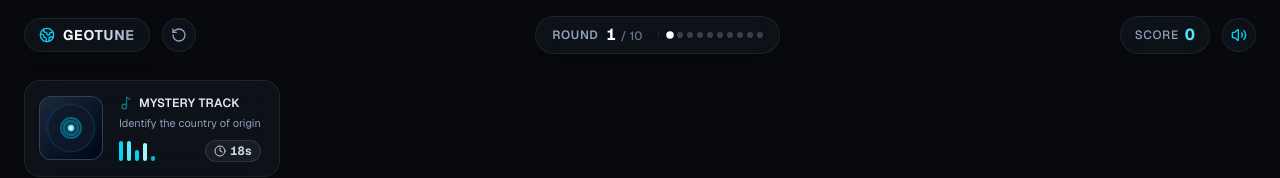
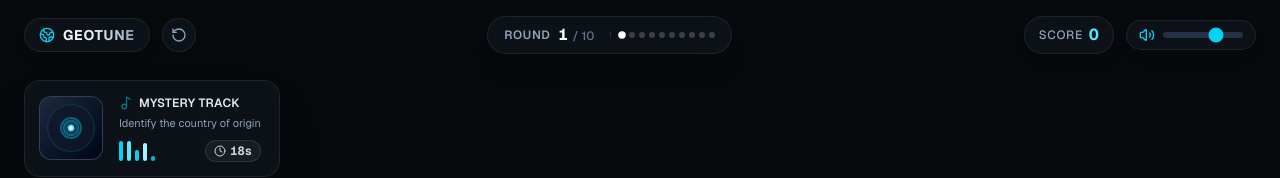
Before and after one commit to Sohaib04/Jingle, a Next.js app: page / in a window 1280 px wide. Both pictures are taken after a click on the button "Start Classic Game (10 Rounds)". Shown: the top 178 px of the page. Built offline with nearby package versions, Linux system fonts and the light colour scheme.

Commit message:
feat: add interactive volume slider and audio scaling to GameHUD and iTunes provider

```diff
--- a/components/game/GameHUD.tsx
+++ b/components/game/GameHUD.tsx
@@ -3,7 +3,7 @@
 import React, { useEffect } from "react";
 import { useGameStore } from "@/lib/game/store";
 import { getStreakTier } from "@/lib/game/streak";
-import { Volume2, VolumeX, Flame, Globe2, RotateCcw } from "lucide-react";
+import { Volume2, Volume1, VolumeX, Flame, Globe2, RotateCcw } from "lucide-react";
 
 export default function GameHUD() {
   const gameStatus = useGameStore((s) => s.gameStatus);
@@ -12,6 +12,7 @@ export default function GameHUD() {
   const totalScore = useGameStore((s) => s.totalScore);
   const currentStreak = useGameStore((s) => s.currentStreak);
   const playbackState = useGameStore((s) => s.playbackState);
+  const setVolume = useGameStore((s) => s.setVolume);
   const toggleMute = useGameStore((s) => s.toggleMute);
   const resetGame = useGameStore((s) => s.resetGame);
   const tickTimer = useGameStore((s) => s.tickTimer);
@@ -112,18 +113,33 @@ export default function GameHUD() {
             </span>
           </div>
 
-          {/* Mute Toggle */}
+          {/* Volume Slider & Toggle */}
+          <div className="glass-panel px-3 py-1.5 rounded-full border border-white/10 shadow-lg flex items-center space-x-2">
             <button
               onClick={toggleMute}
-            className="p-2 rounded-full glass-panel hover:bg-white/10 text-slate-300 hover:text-white transition-colors border border-white/5"
+              className="text-slate-300 hover:text-white transition-colors cursor-pointer flex-shrink-0"
               title={playbackState.isMuted ? "Unmute" : "Mute"}
             >
-            {playbackState.isMuted ? (
+              {playbackState.isMuted || playbackState.volume === 0 ? (
                 <VolumeX className="w-4 h-4 text-rose-400" />
+              ) : playbackState.volume < 0.5 ? (
+                <Volume1 className="w-4 h-4 text-cyan-400" />
               ) : (
                 <Volume2 className="w-4 h-4 text-cyan-400" />
               )}
             </button>
+            <input
+              type="range"
+              min="0"
+              max="1"
+              step="0.01"
+              value={playbackState.isMuted ? 0 : playbackState.volume}
+              onChange={(e) => setVolume(parseFloat(e.target.value))}
+              aria-label="Volume slider"
+              title={`Volume: ${Math.round((playbackState.isMuted ? 0 : playbackState.volume) * 100)}%`}
+              className="w-16 sm:w-20 h-1.5 bg-slate-700/70 hover:bg-slate-700 rounded-lg appearance-none cursor-pointer accent-cyan-400 focus:outline-none"
+            />
+          </div>
         </div>
       </div>
     </header>
--- a/lib/music/itunes-provider.ts
+++ b/lib/music/itunes-provider.ts
@@ -17,7 +17,7 @@ export class ITunesMusicProvider implements IMusicProvider {
     isPlaying: false,
     currentTime: 0,
     duration: 30,
-    volume: 0.8,
+    volume: 0.7,
     isMuted: false,
     isLoading: false,
     hasError: false,
@@ -29,7 +29,7 @@ export class ITunesMusicProvider implements IMusicProvider {
     if (!this.audio) {
       this.audio = new Audio();
       this.audio.preload = "auto";
-      this.audio.volume = this.state.volume;
+      this.audio.volume = this.state.isMuted ? 0 : this.state.volume * 0.85;
 
       this.audio.addEventListener("playing", () => {
         this.updateState({ isPlaying: true, isLoading: false, hasError: false });
@@ -138,16 +138,19 @@ export class ITunesMusicProvider implements IMusicProvider {
   setVolume(volume: number): void {
     const clamped = Math.max(0, Math.min(1, volume));
     this.state.volume = clamped;
+    if (clamped > 0 && this.state.isMuted) {
+      this.state.isMuted = false;
+    }
     if (this.audio) {
-      this.audio.volume = this.state.isMuted ? 0 : clamped;
+      this.audio.volume = this.state.isMuted ? 0 : clamped * 0.85;
     }
-    this.updateState({ volume: clamped });
+    this.updateState({ volume: clamped, isMuted: this.state.isMuted });
   }
 
   setMuted(muted: boolean): void {
     this.state.isMuted = muted;
     if (this.audio) {
-      this.audio.volume = muted ? 0 : this.state.volume;
+      this.audio.volume = muted ? 0 : this.state.volume * 0.85;
     }
     this.updateState({ isMuted: muted });
   }
```
Lines whose indentation alone changed are shown as unchanged.
